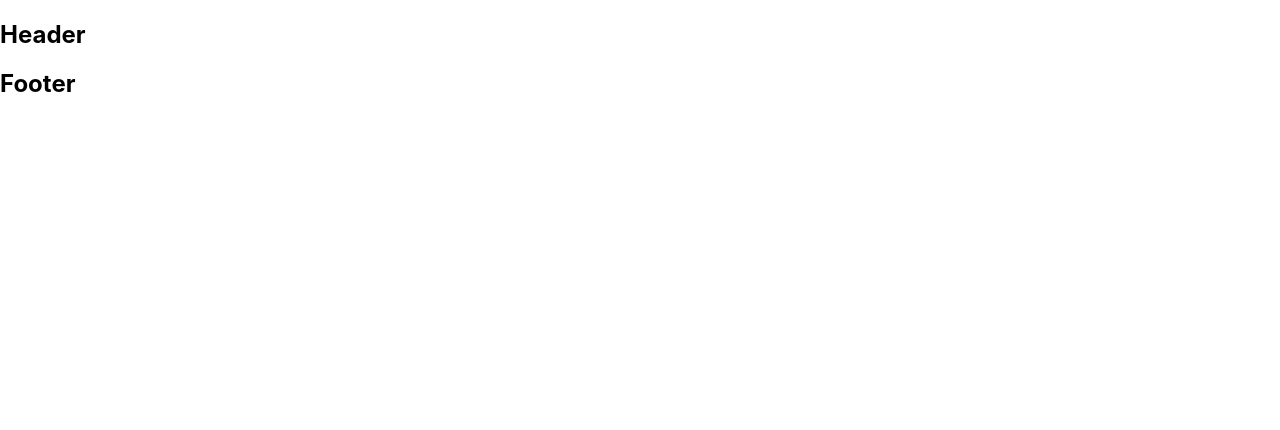
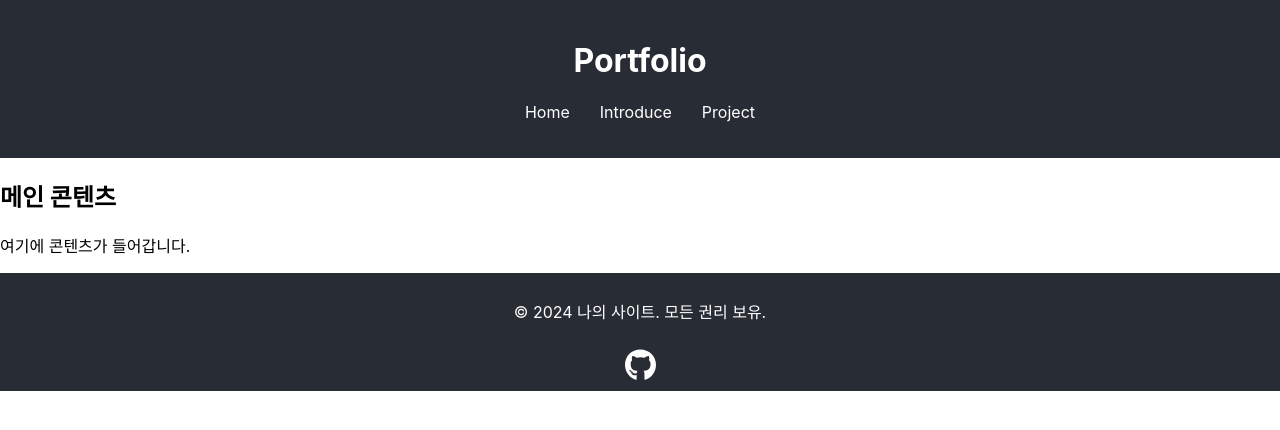
Before and after one commit to hesuhesu/ReactUITester, a React (Create React App) app: page / in a window 1280 px wide. Shown: the top 430 px of the page. Built offline with nearby package versions, Linux system fonts and the light colour scheme.

Commit message:
Modify js -> type script context

```diff
--- a/src/App.js
+++ b/src/App.js
@@ -1,13 +1,17 @@
 import React from 'react';
-import Header from "./components/Header";
-import Footer from "./components/Footer";
+import Header from "./components/Header.tsx"
+import Footer from "./components/Footer.tsx";
 
 function App() {
 
   return (
     <div>
-      <Header/>
-      <Footer/>
+      <Header />
+            <main>
+                <h2>메인 콘텐츠</h2>
+                <p>여기에 콘텐츠가 들어갑니다.</p>
+            </main>
+      <Footer />
     </div>
   );
 }
--- a/src/components/Footer.js
+++ /dev/null
@@ -1,9 +0,0 @@
-const Footer = () => {
-    return (
-        <header>
-            <h2>Footer</h2>
-        </header>
-    )
-}
-
-export default Footer
--- /dev/null
+++ b/src/components/Footer.tsx
@@ -0,0 +1,17 @@
+import React from 'react';
+import { FontAwesomeIcon } from '@fortawesome/react-fontawesome';
+import { faGithub } from '@fortawesome/free-brands-svg-icons';
+import '../css/Footer.scss'
+
+const Footer = () => {
+    return (
+        <footer className="footer">
+            <p>© 2024 나의 사이트. 모든 권리 보유.</p>
+            <a href="https://github.com/hesuhesu" target="_blank" rel="noopener noreferrer" className="github-link">
+                <FontAwesomeIcon icon={faGithub} size="2x" />
+            </a>
+        </footer>
+    );
+};
+
+export default Footer;
--- a/src/components/Header.js
+++ /dev/null
@@ -1,9 +0,0 @@
-const Header = () => {
-    return (
-        <header>
-            <h2>Header</h2>
-        </header>
-    )
-}
-
-export default Header
--- /dev/null
+++ b/src/components/Header.tsx
@@ -0,0 +1,19 @@
+import React from 'react';
+import '../css/Header.scss'
+
+const Header: React.FC = () => {
+    return (
+        <header className="header">
+            <h1>Portfolio</h1>
+            <nav>
+                <ul className="nav-list">
+                    <li><a href="/">Home</a></li>
+                    <li><a href="/about">Introduce</a></li>
+                    <li><a href="/project">Project</a></li>
+                </ul>
+            </nav>
+        </header>
+    );
+};
+
+export default Header;
--- /dev/null
+++ b/src/css/Footer.scss
@@ -0,0 +1,16 @@
+.footer {
+    background-color: #282c34;
+    color: white;
+    padding: 10px;
+    text-align: center;
+
+    .github-link {
+        color: white;
+        margin-top: 10px;
+        display: inline-block;
+
+        &:hover {
+            color: #61dafb; // 아이콘에 마우스를 올렸을 때 색상 변경
+        }
+    }
+}
--- /dev/null
+++ b/src/css/Header.scss
@@ -0,0 +1,25 @@
+.header {
+    background-color: #282c34;
+    color: white;
+    padding: 20px;
+    text-align: center;
+
+    .nav-list {
+        list-style-type: none;
+        padding: 0;
+
+        li {
+            display: inline;
+            margin: 0 15px;
+
+            a {
+                color: white;
+                text-decoration: none;
+
+                &:hover {
+                    text-decoration: underline;
+                }
+            }
+        }
+    }
+}
```
Also changed, not shown: package.json (+9 -0 lines), src/components/about.tsx (renamed from src/css/Footer.css), src/components/project.tsx (renamed from src/css/Header.css), 1 other file (tests, documents, lock files or other folders).
